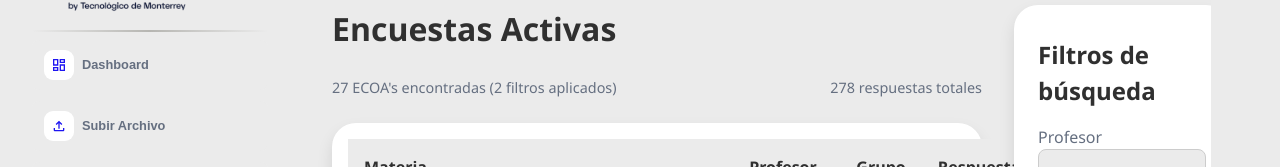
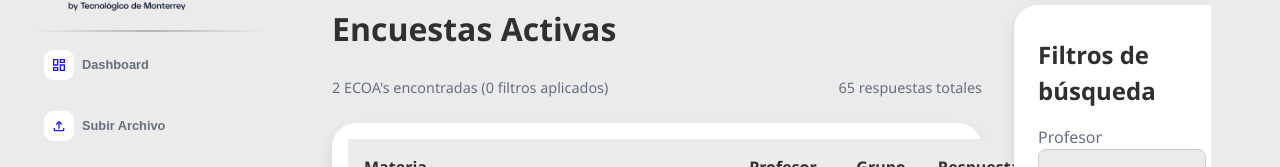
Before and after one commit to CLA-TC2005B-FJ2025/equipo5-prototipo, a React (Vite) app: page /encuestasActivas in a window 1280 px wide. Shown: the part 127-294 px from the top of the page. Built offline with nearby package versions, Linux system fonts and the light colour scheme.

Commit message:
Avance de puro frontend a la pagina encuestasActivas

```diff
--- a/src/Paginas/encuestasActivas.jsx
+++ b/src/Paginas/encuestasActivas.jsx
@@ -20,8 +20,8 @@ export default function EncuestasActivas() {
           <div className="encuestas-main-content">
             <h1 className="encuestas-header">Encuestas Activas</h1>
             <div className="encuestas-info-bar">
-              <span>27 ECOA's encontradas (2 filtros aplicados)</span>
-              <span>278 respuestas totales</span>
+              <span>2 ECOA's encontradas (0 filtros aplicados)</span>
+              <span>65 respuestas totales</span>
             </div>
             <div className="encuestas-list">
               <table>
@@ -37,14 +37,14 @@ export default function EncuestasActivas() {
                 <tbody>
                   <tr>
                     <td>Construcción de software y toma de decisiones</td>
-                    <td>Eliel Mejía</td>
+                    <td>Eliel Mejia</td>
                     <td>400</td>
                     <td>32</td>
                     <td><a href="#">Ver datos</a></td>
                   </tr>
                   <tr>
                     <td>Implementacion de metodos computacionales</td>
-                    <td>Eliel Mejía</td>
+                    <td>Eliel Mejia</td>
                     <td>401</td>
                     <td>33</td>
                     <td><a href="#">Ver datos</a></td>
```
